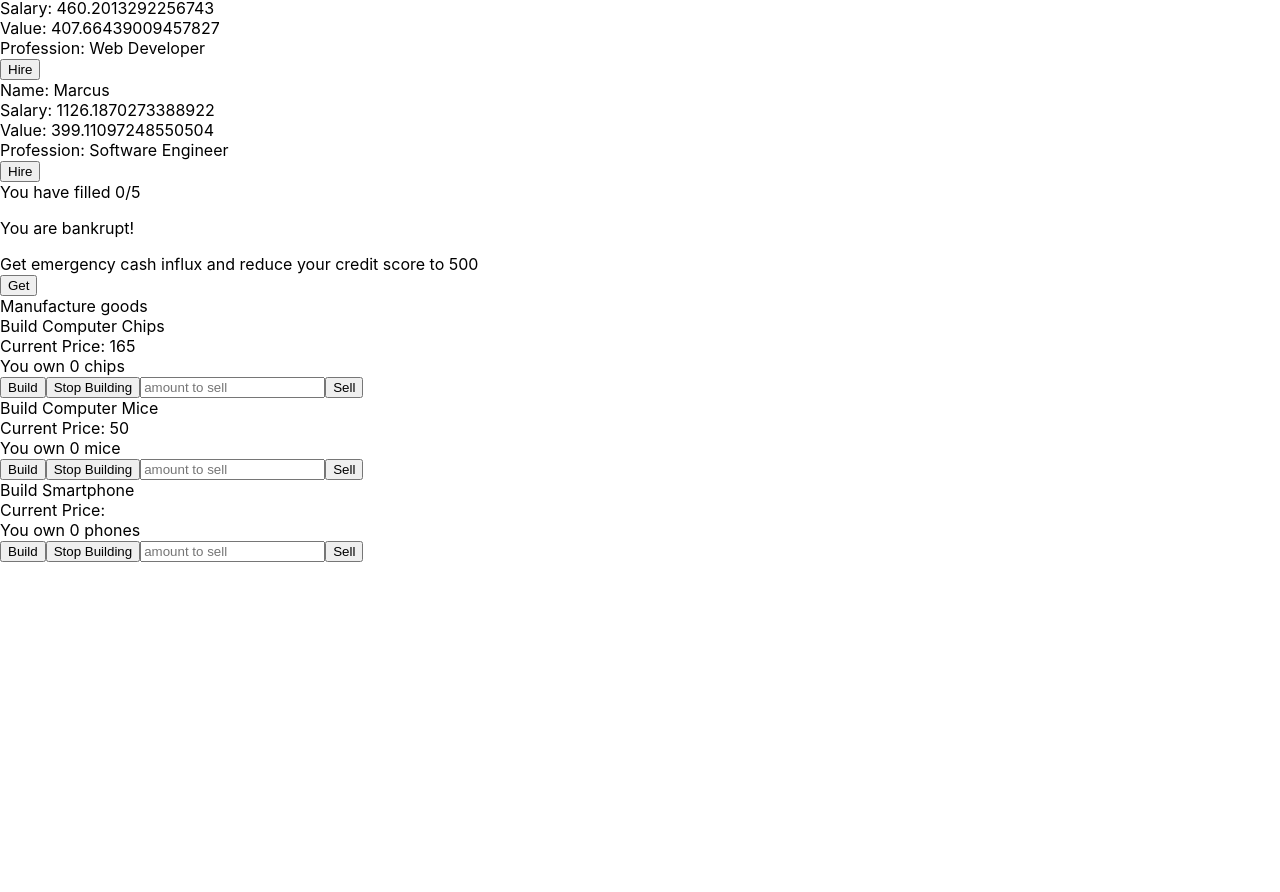
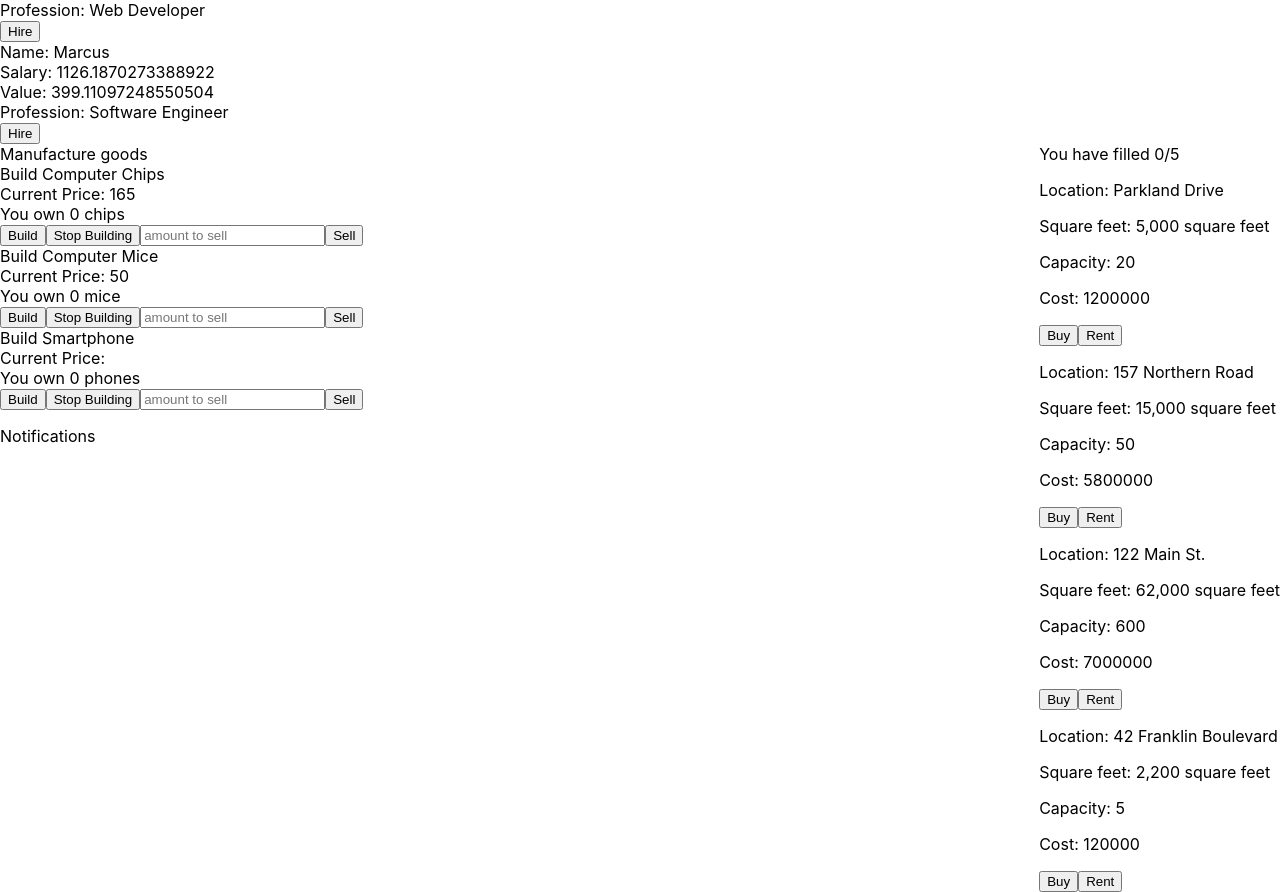
Before and after one commit to tommy-js/Marketcap, a React (Create React App) app: page / in a window 1280 px wide. Shown: the part 510-1402 px from the top of the page. Before the commit the page ends 1072 px from the top, so only its background shows below. Built offline with nearby package versions, Linux system fonts and the light colour scheme.

Commit message:
Purchasing real estate now enabled

```diff
--- a/src/components/assets/Building.js
+++ b/src/components/assets/Building.js
@@ -1,11 +1,13 @@
 import React from "react";
+import RealEstate from "./RealEstate";
 
 function Building(props) {
   return (
-    <div>
+    <div style={{ position: "relative", float: "right" }}>
       <div>
         You have filled {props.employeesHired}/{props.buildingSpots}
       </div>
+      <RealEstate setBuildingSpots={props.setBuildingSpots} />
     </div>
   );
 }
--- /dev/null
+++ b/src/components/assets/GetRealEstate.js
@@ -0,0 +1,22 @@
+import React from "react";
+
+function GetRealEstate(props) {
+  const building = {
+    name: props.name,
+    space: props.space,
+    capacity: props.capacity,
+    price: props.price
+  };
+  return (
+    <div>
+      <p>Location: {building.name}</p>
+      <p>Square feet: {building.space}</p>
+      <p>Capacity: {building.capacity}</p>
+      <p>Cost: {building.price}</p>
+      <button onClick={() => props.setBuildingSpots(building)}>Buy</button>
+      <button>Rent</button>
+    </div>
+  );
+}
+
+export default GetRealEstate;
--- /dev/null
+++ b/src/components/assets/OwnedBuilding.js
@@ -0,0 +1,11 @@
+import React from "react";
+
+function OwnedBuilding(props) {
+  return (
+    <div>
+      <p>{props.name}</p>
+    </div>
+  );
+}
+
+export default OwnedBuilding;
--- /dev/null
+++ b/src/components/assets/OwnedEstate.js
@@ -0,0 +1,15 @@
+import React from "react";
+import OwnedBuilding from "./OwnedBuilding";
+
+function OwnedEstate(props) {
+  let ownedBuildings = props.ownedBuildings;
+  return (
+    <div>
+      {ownedBuildings.map(el => (
+        <OwnedBuilding name={el.name} />
+      ))}
+    </div>
+  );
+}
+
+export default OwnedEstate;
--- /dev/null
+++ b/src/components/assets/RealEstate.js
@@ -0,0 +1,21 @@
+import React from "react";
+import GetRealEstate from "./GetRealEstate";
+import buildings from "../main/subcomponents/realEstate";
+
+function RealEstate(props) {
+  return (
+    <div>
+      {buildings.map(el => (
+        <GetRealEstate
+          name={el.name}
+          space={el.space}
+          capacity={el.capacity}
+          price={el.price}
+          setBuildingSpots={props.setBuildingSpots}
+        />
+      ))}
+    </div>
+  );
+}
+
+export default RealEstate;
--- /dev/null
+++ b/src/components/functions/Notifications/NotificationSystem.js
@@ -0,0 +1,16 @@
+import React, { Component } from "react";
+
+export default class NotificationSystem extends Component {
+  constructor(props) {
+    super(props);
+    this.state = {};
+  }
+
+  render() {
+    return (
+      <div>
+        <p>Notifications</p>
+      </div>
+    );
+  }
+}
--- a/src/components/main/Body.js
+++ b/src/components/main/Body.js
@@ -9,6 +9,8 @@ import Calendar from "../calculations/Calendar";
 import Building from "../assets/Building";
 import Bankrupt from "./subcomponents/Bankrupt";
 import Goods from "../assets/Goods";
+import OwnedEstate from "../assets/OwnedEstate";
+import NotificationSystem from "../functions/Notifications/NotificationSystem";
 import employees from "./subcomponents/employees";
 
 // money: Math.random() * 5000;
@@ -17,7 +19,7 @@ export default class Body extends Component {
   constructor(props) {
     super(props);
     this.state = {
-      money: 0,
+      money: 10000000,
       expenses: 0,
       salary: 0,
       income: 0,
@@ -30,7 +32,8 @@ export default class Body extends Component {
       employeesHired: 0,
       termComplete: false,
       loanDefer: false,
-      assets: []
+      assets: [],
+      ownedBuildings: []
     };
     this.purchaseMe = this.purchaseMe.bind(this);
     this.updateMoney = this.updateMoney.bind(this);
@@ -43,6 +46,7 @@ export default class Body extends Component {
     this.deferLoanPayment = this.deferLoanPayment.bind(this);
     this.emergencyCash = this.emergencyCash.bind(this);
     this.addMoney = this.addMoney.bind(this);
+    this.setBuildingSpots = this.setBuildingSpots.bind(this);
   }
 
   componentDidMount() {
@@ -176,6 +180,19 @@ export default class Body extends Component {
     }));
   }
 
+  setBuildingSpots(building) {
+    if (this.state.money > building.price) {
+      this.setState(prevState => ({
+        buildingSpots: prevState.buildingSpots + building.capacity,
+        money: prevState.money - building.price,
+        ownedBuildings: [...prevState.ownedBuildings, building]
+      }));
+      console.log(this.state.ownedBuildings);
+    } else {
+      console.log("Can't afford");
+    }
+  }
+
   render() {
     return (
       <div>
@@ -204,9 +221,12 @@ export default class Body extends Component {
         <Building
           buildingSpots={this.state.buildingSpots}
           employeesHired={this.state.employeesHired}
+          setBuildingSpots={this.setBuildingSpots}
         />
         <Bankrupt money={this.state.money} emergencyCash={this.emergencyCash} />
+        <OwnedEstate ownedBuildings={this.state.ownedBuildings} />
         <Goods addMoney={this.addMoney} />
+        <NotificationSystem />
       </div>
     );
   }
--- /dev/null
+++ b/src/components/main/subcomponents/realEstate.js
@@ -0,0 +1,28 @@
+const buildings = [
+  {
+    name: "Parkland Drive",
+    space: "5,000 square feet",
+    capacity: 20,
+    price: 1200000
+  },
+  {
+    name: "157 Northern Road",
+    space: "15,000 square feet",
+    capacity: 50,
+    price: 5800000
+  },
+  {
+    name: "122 Main St.",
+    space: "62,000 square feet",
+    capacity: 600,
+    price: 7000000
+  },
+  {
+    name: "42 Franklin Boulevard",
+    space: "2,200 square feet",
+    capacity: 5,
+    price: 120000
+  }
+];
+
+export default buildings;
```
